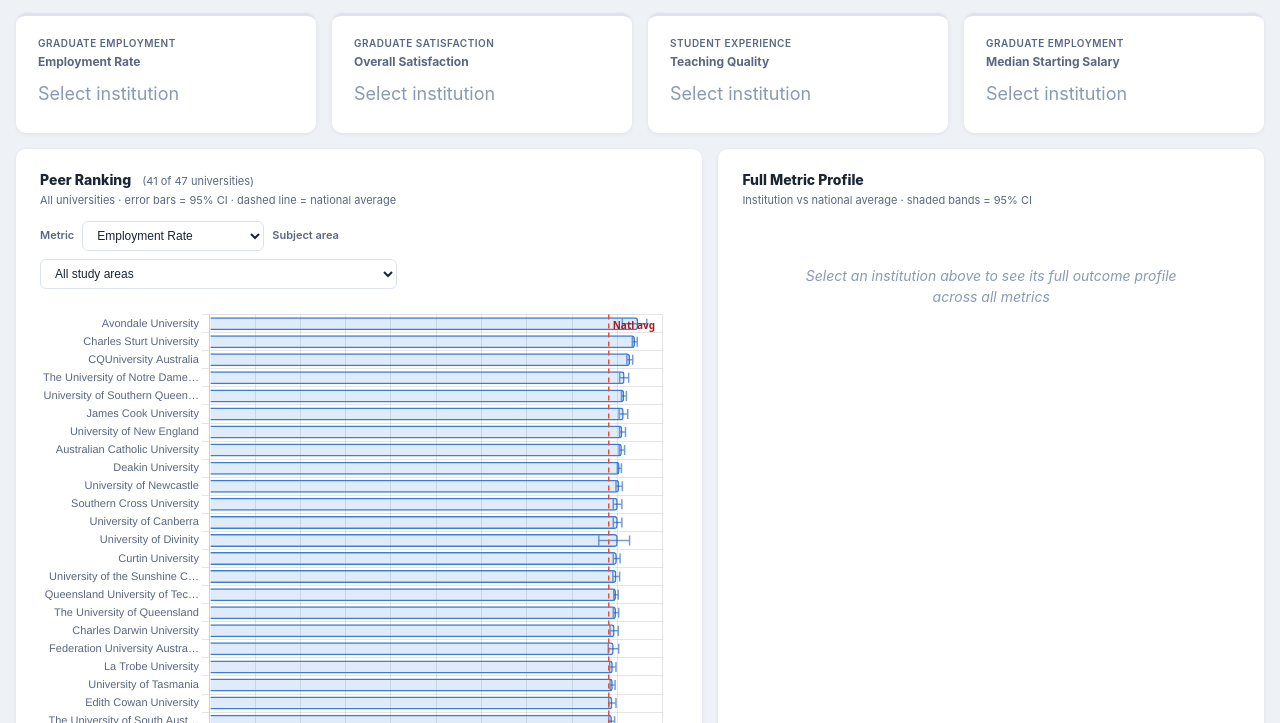
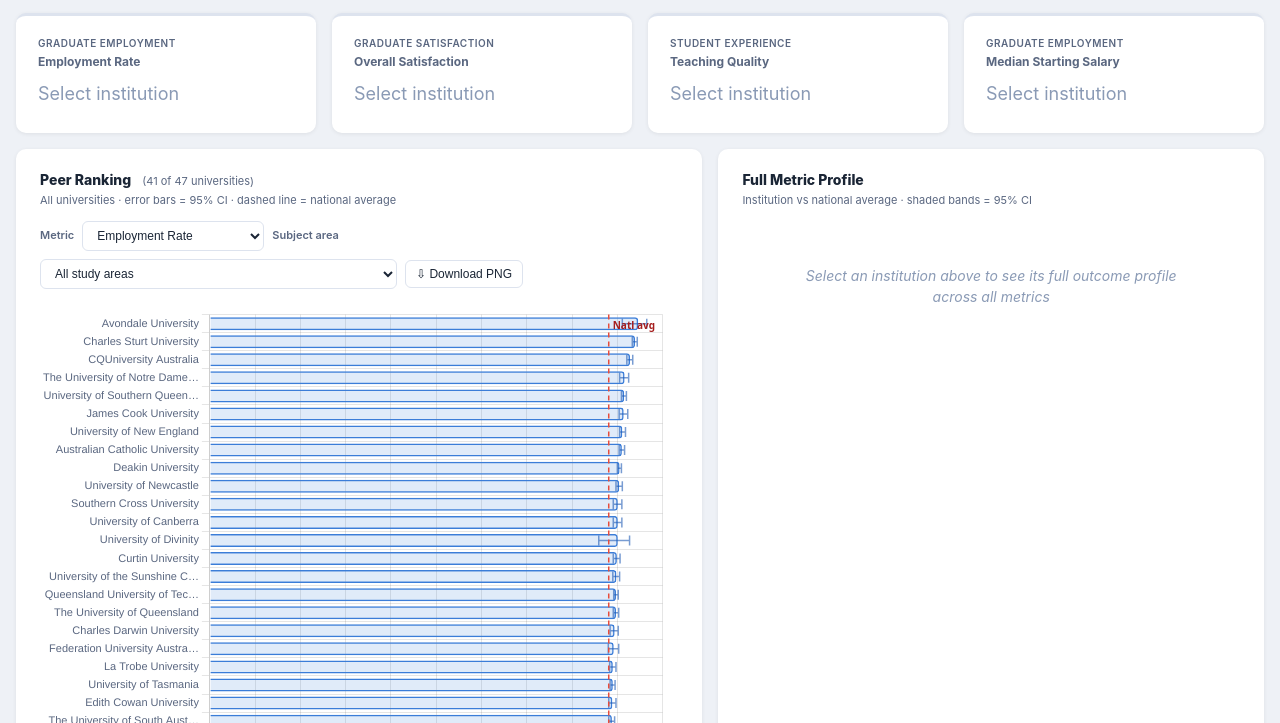
Before and after one commit to pdparker/university-outcomes-dashboard, a plain HTML site: page index.html in a window 1280 px wide. Shown: the part 77-800 px from the top of the page. Drawn offline with nearby package versions, Linux system fonts and the light colour scheme.

Commit message:
Add PNG download button for the peer ranking chart
Chart.js toBase64Image() via DashCommons.downloadFile, matching the
existing Export CSV button's placement and style.

```diff
--- a/index.html
+++ b/index.html
@@ -262,6 +262,7 @@ tbody tr:last-child td{border-bottom:none}
           <select id="peer-metric-sel" class="ctrl-sel" onchange="A.set({metric:this.value})"></select>
           <span class="ctrl-sel-lbl">Subject area</span>
           <select id="peer-area-sel" class="ctrl-sel" onchange="A.set({sa:this.value})"></select>
+          <button class="ctrl-sel" style="cursor:pointer" onclick="downloadPeerChartPng()">&#8681; Download PNG</button>
         </div>
       </div>
       <div class="peer-chart-area" id="peer-area">
@@ -888,6 +889,15 @@ function exportTableCsv() {
   URL.revokeObjectURL(url);
 }
 
+// ---- PNG EXPORT (peer ranking chart) ----
+function downloadPeerChartPng() {
+  if (!A.charts.peer || !window.DashCommons) return;
+  const {sl, metric, sa} = A.s;
+  const url = A.charts.peer.toBase64Image();
+  const name = 'university-outcomes-peer-ranking-' + metric + '-' + sl.toLowerCase() + (sa ? ('-' + sa) : '') + '-' + new Date().toISOString().slice(0, 10) + '.png';
+  DashCommons.downloadFile(url, name);
+}
+
 A.init();
 </script>
 </body>
```
